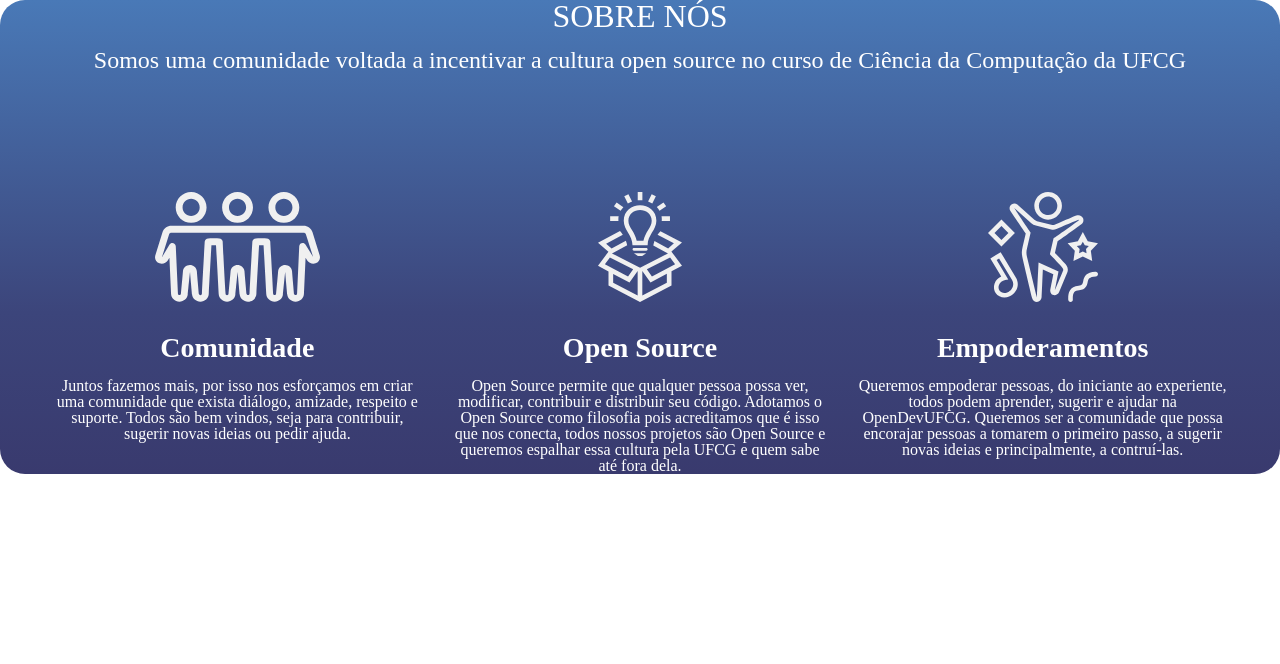
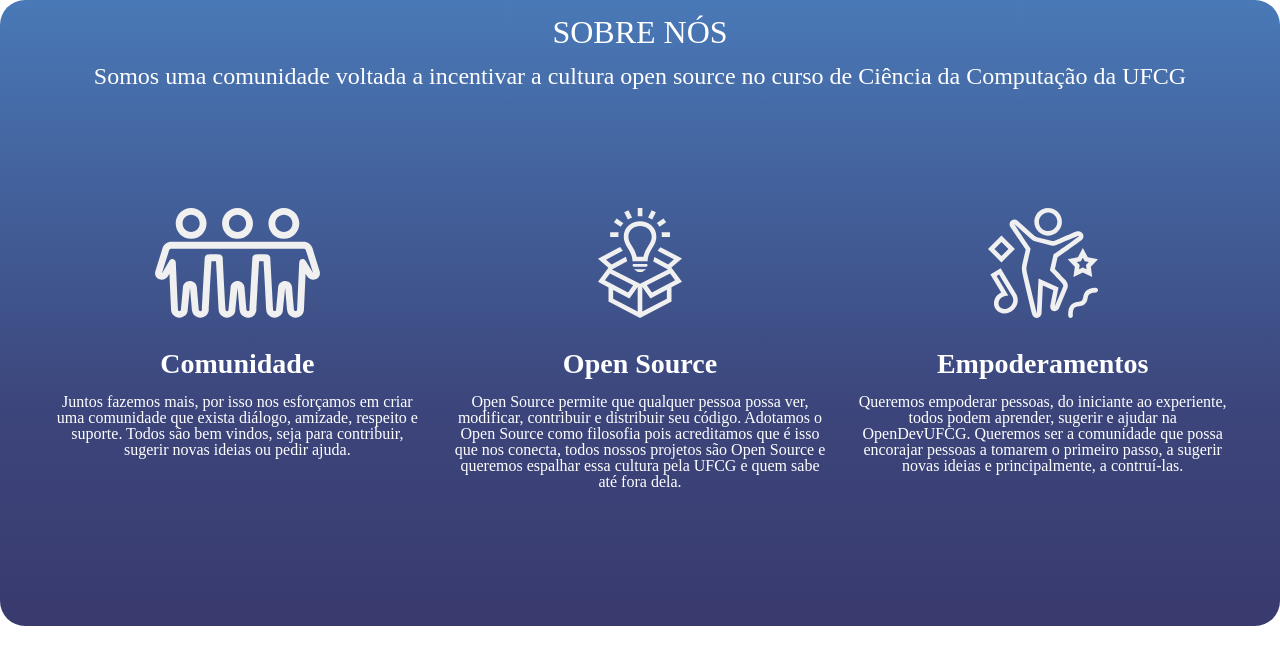
Before and after one commit to OpenDevUFCG/opendevufcg.org, a React (Create React App) app: page / in a window 1280 px wide. Shown: the top 664 px of the page. Built offline with nearby package versions, Linux system fonts and the light colour scheme.

Commit message:
fix: Adicionando 1rem ao padding do Wrapper

```diff
--- a/src/components/AboutSection/style.js
+++ b/src/components/AboutSection/style.js
@@ -1,7 +1,7 @@
 import styled from "styled-components";
 
 export const Wrapper = styled.section`
-    padding: 0 3rem;
+    padding: 1rem 3rem;
     background:  linear-gradient(180deg, #4979B7 0%, #3C457B 65.85%, #393A6E 100%), linear-gradient(180deg, #4979B7 0%, #393A6E 100%);
     border-radius: 25px;
     color: #FFF;
```
